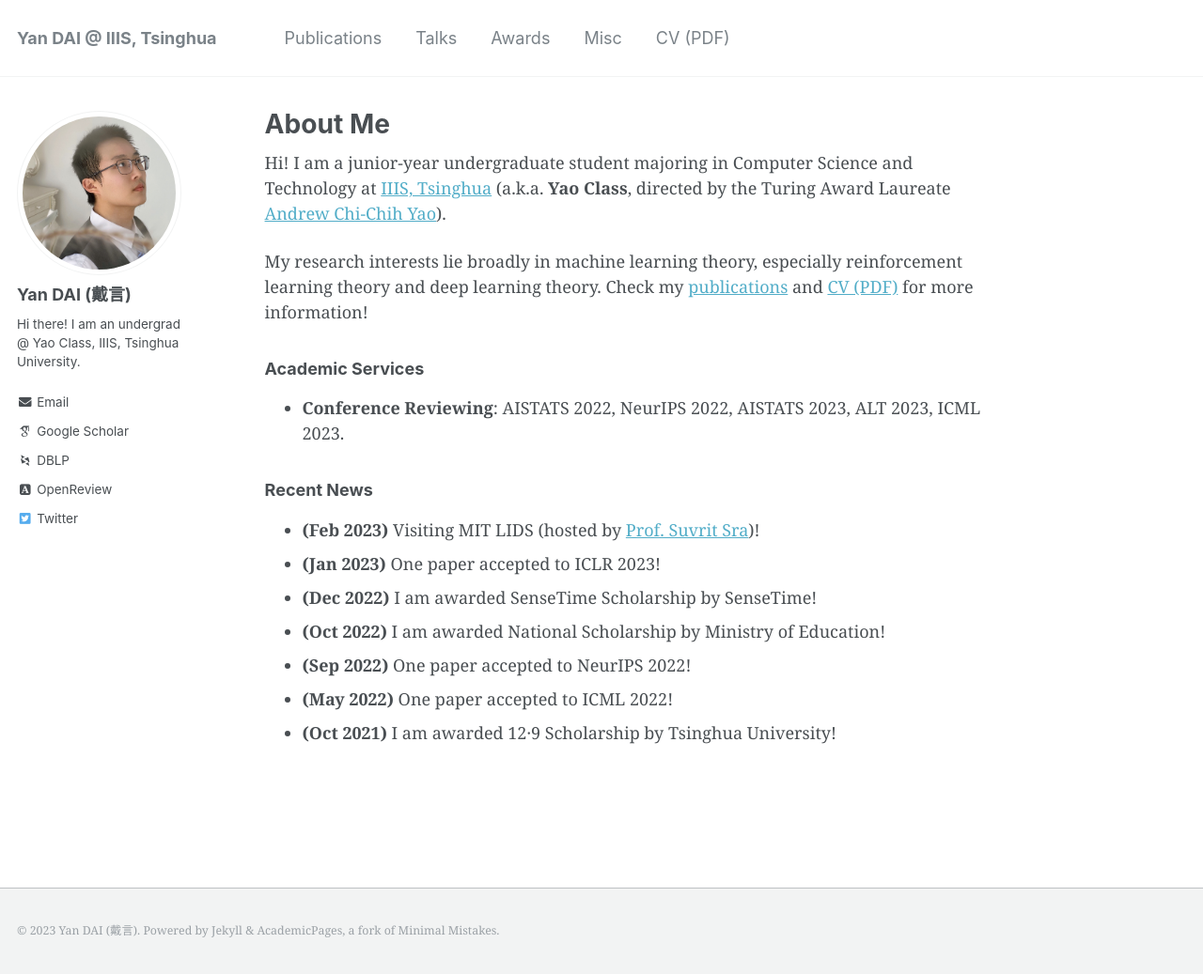
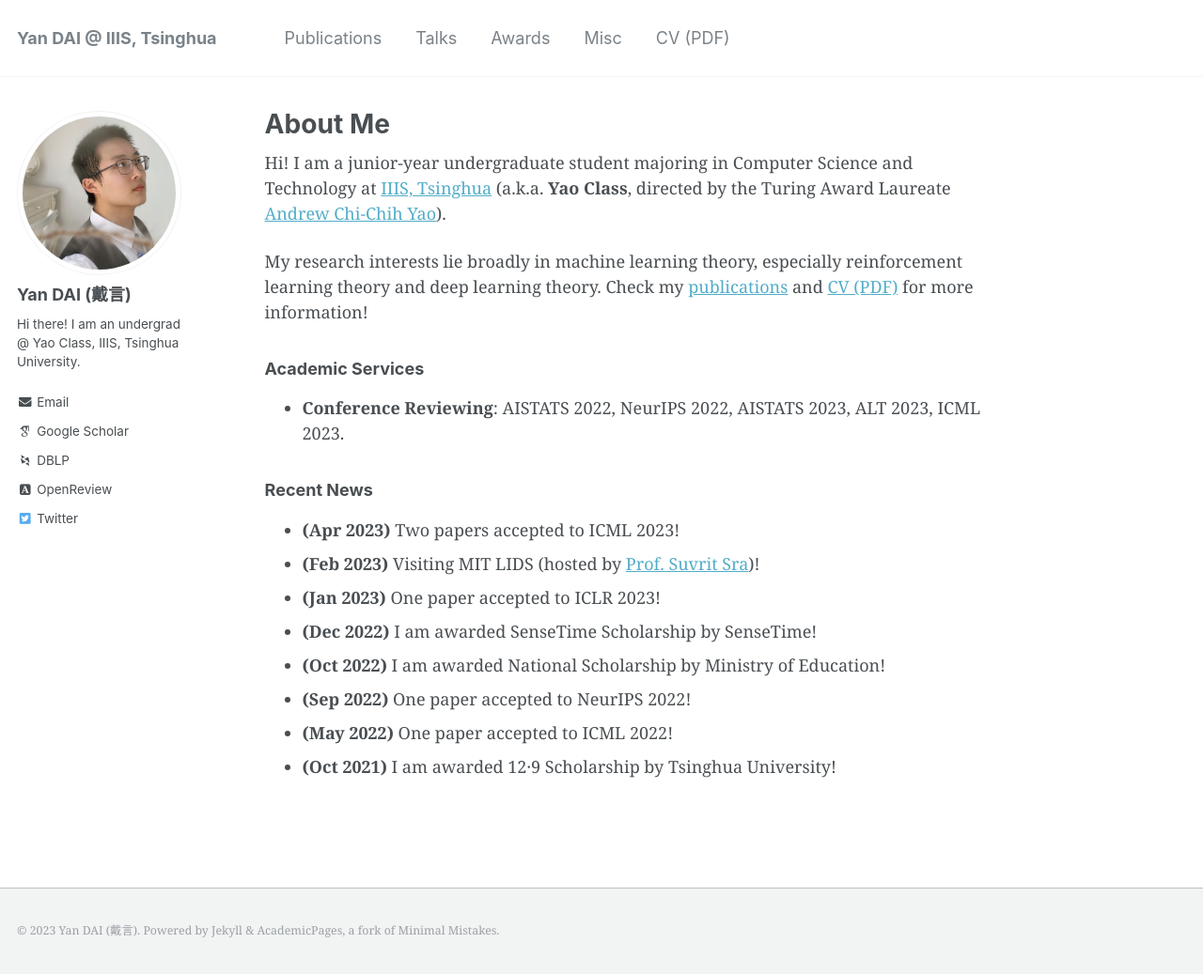
Before and after one commit to yandaichn/yandaichn.github.io, a Jekyll site: the page built from _pages/about.md, in a window 1280 px wide and 1037 px high. Shown: the whole window at 94% size. Built offline with Jekyll 4.4.1, drawn with Linux system fonts in a browser that asks for light colours; some web fonts are replaced.

Commit message:
Update ICML 2023

```diff
--- a/_pages/about.md
+++ b/_pages/about.md
@@ -16,6 +16,7 @@ My research interests lie broadly in machine learning theory, especially reinfor
 * **Conference Reviewing**: AISTATS 2022, NeurIPS 2022, AISTATS 2023, ALT 2023, ICML 2023.
 
 ### Recent News
+* **(Apr 2023)** Two papers accepted to ICML 2023!
 * **(Feb 2023)** Visiting MIT LIDS (hosted by [Prof. Suvrit Sra](https://optml.mit.edu/index.html))!
 * **(Jan 2023)** One paper accepted to ICLR 2023!
 * **(Dec 2022)** I am awarded SenseTime Scholarship by SenseTime!
```
